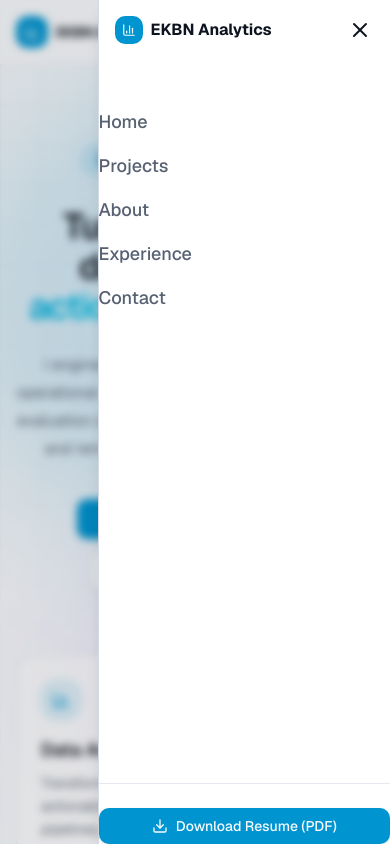
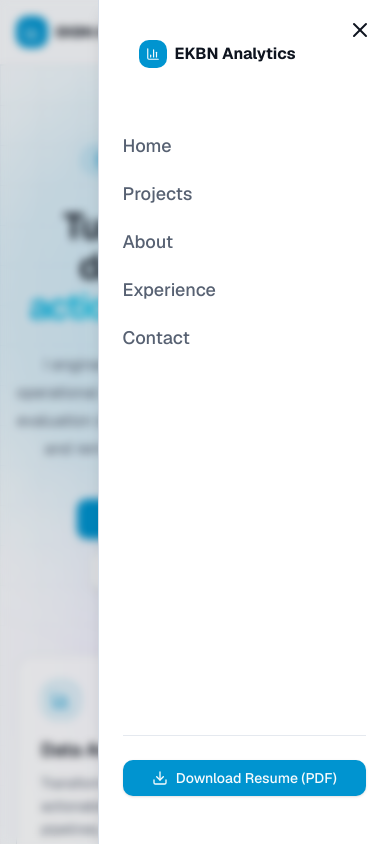
Before and after one commit to E-KB-N/ekbn-analytics-portfolio, a Next.js app: page / in a window 390 px wide. Both pictures are taken after a click on the button 356 px from the left and 32 px from the top of the page. Shown: the top 844 px of the page. Built offline with nearby package versions, Linux system fonts and the light colour scheme.

Commit message:
Enhance mobile drawer padding and update title to Data and Performance Analyst

```diff
--- a/src/components/layout/header.tsx
+++ b/src/components/layout/header.tsx
@@ -87,7 +87,7 @@ export function Header() {
               >
                 <Menu className="size-5" />
               </SheetTrigger>
-              <SheetContent className="flex flex-col justify-between" side="right">
+              <SheetContent className="flex flex-col justify-between p-6 pb-10" side="right">
                 <SheetHeader className="text-left">
                   <SheetTitle className="flex items-center gap-2 text-base font-bold">
                     <div className="flex size-7 items-center justify-center rounded-md bg-primary text-primary-foreground">
@@ -98,7 +98,7 @@ export function Header() {
                 </SheetHeader>
 
                 {/* Mobile Navigation Links */}
-                <nav className="mt-8 flex flex-col gap-4">
+                <nav className="mt-8 flex flex-col gap-5">
                   {navLinks.map((link) => (
                     <Link
                       key={link.href}
@@ -112,7 +112,7 @@ export function Header() {
                 </nav>
 
                 {/* Mobile Drawer Footer Action */}
-                <div className="mt-auto pt-6 border-t border-border/60">
+                <div className="mt-auto border-t border-border/60 pt-6 mb-2">
                   <Button
                     className="w-full justify-center"
                     render={
@@ -123,7 +123,7 @@ export function Header() {
                     }
                     size="default"
                   >
-                    <Download className="size-4 mr-2" />
+                    <Download className="mr-2 size-4" />
                     Download Resume (PDF)
                   </Button>
                 </div>
```
